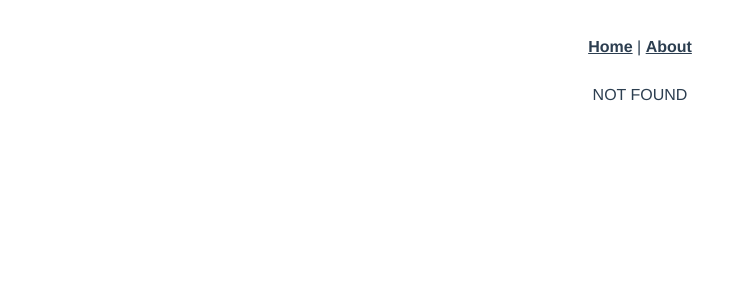
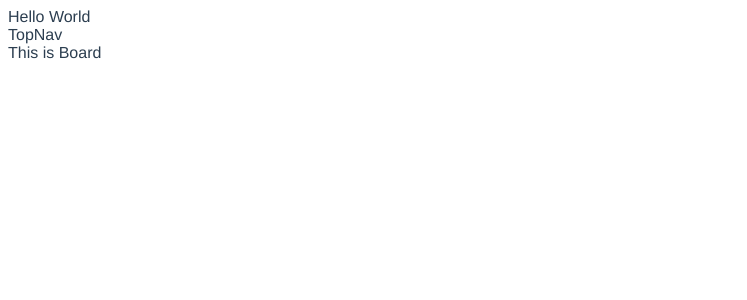
Before and after one commit to ChangJoo-Park/sticky-notes, a Vue app: page /app/1 in a window 1280 px wide. Before the commit this address had no page. Shown: the top 300 px of the page, without its empty margins (0-747 px from the left). Built offline with nearby package versions, Linux system fonts and the light colour scheme.

Commit message:
Add main app view

```diff
--- a/src/App.vue
+++ b/src/App.vue
@@ -1,9 +1,5 @@
 <template>
   <div id="app">
-    <div id="nav">
-      <router-link to="/">Home</router-link> |
-      <router-link to="/about">About</router-link>
-    </div>
     <router-view/>
   </div>
 </template>
@@ -13,20 +9,6 @@
   font-family: 'Avenir', Helvetica, Arial, sans-serif;
   -webkit-font-smoothing: antialiased;
   -moz-osx-font-smoothing: grayscale;
-  text-align: center;
   color: #2c3e50;
 }
-
-#nav {
-  padding: 30px;
-
-  a {
-    font-weight: bold;
-    color: #2c3e50;
-
-    &.router-link-exact-active {
-      color: #42b983;
-    }
-  }
-}
 </style>
--- a/src/router/index.ts
+++ b/src/router/index.ts
@@ -24,6 +24,22 @@ const routes = [
     component: () => import(/* webpackChunkName: "grid" */ '../views/Grid.vue')
   },
   {
+    path: '/app',
+    component: () => import(/* webpackChunkName: "app-root" */ '../views/App.vue'),
+    children: [
+      {
+        path: "",
+        name: 'app-favorite',
+        component: () => import(/* webpackChunkName: "app-favorites" */ '../views/app/Favorite.vue'),
+      },
+      {
+        path: ":id",
+        name: 'app-board',
+        component: () => import(/* webpackChunkName: "app-board" */ '../views/app/Board.vue'),
+      }
+    ]
+  },
+  {
     path:'*',
     component: () => import(/* webpackChunkName: "not-found" */ '../views/NotFound.vue')
   }
--- /dev/null
+++ b/src/views/App.vue
@@ -0,0 +1,21 @@
+<template>
+  <div>
+    <aside>
+      Hello World
+    </aside>
+    <div>
+      <div>TopNav</div>
+      <router-view />
+    </div>
+  </div>
+</template>
+
+<script>
+export default {
+
+}
+</script>
+
+<style>
+
+</style>
--- a/src/views/Home.vue
+++ b/src/views/Home.vue
@@ -1,5 +1,16 @@
 <template>
   <div class="home">
+    <div>
+      <router-link :to="{ name: 'app-favorite' }">
+        App Main
+      </router-link>&nbsp;
+      <router-link :to="{ name: 'login' }">
+        Login
+      </router-link>&nbsp;
+        <router-link :to="{ name: 'signup' }">
+        SignUp
+      </router-link>
+    </div>
     <img alt="Vue logo" src="../assets/logo.png">
     <HelloWorld msg="Welcome to Your Vue.js App"/>
   </div>
--- /dev/null
+++ b/src/views/app/Board.vue
@@ -0,0 +1,15 @@
+<template>
+  <div>
+    This is Board
+  </div>
+</template>
+
+<script>
+export default {
+
+}
+</script>
+
+<style>
+
+</style>
--- /dev/null
+++ b/src/views/app/Favorite.vue
@@ -0,0 +1,15 @@
+<template>
+  <div>
+    Favorite
+  </div>
+</template>
+
+<script>
+export default {
+
+}
+</script>
+
+<style>
+
+</style>
```
